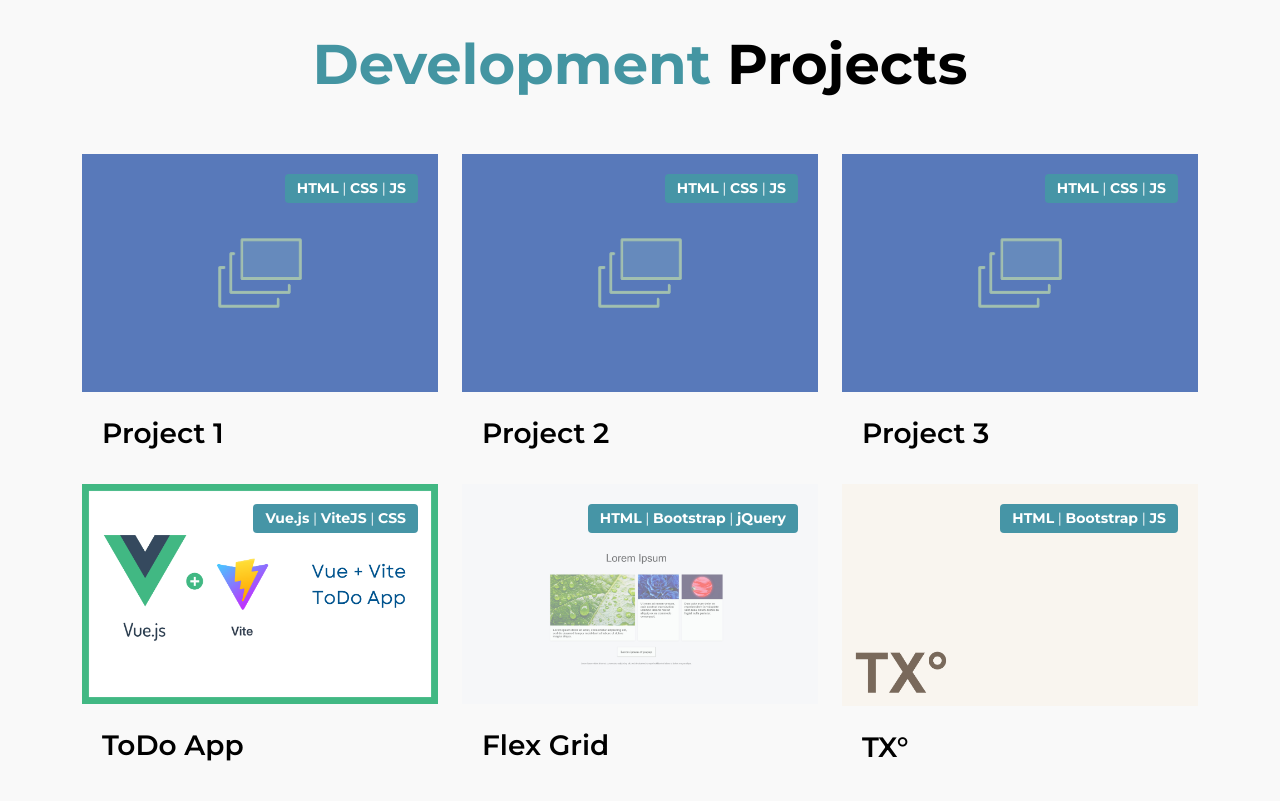
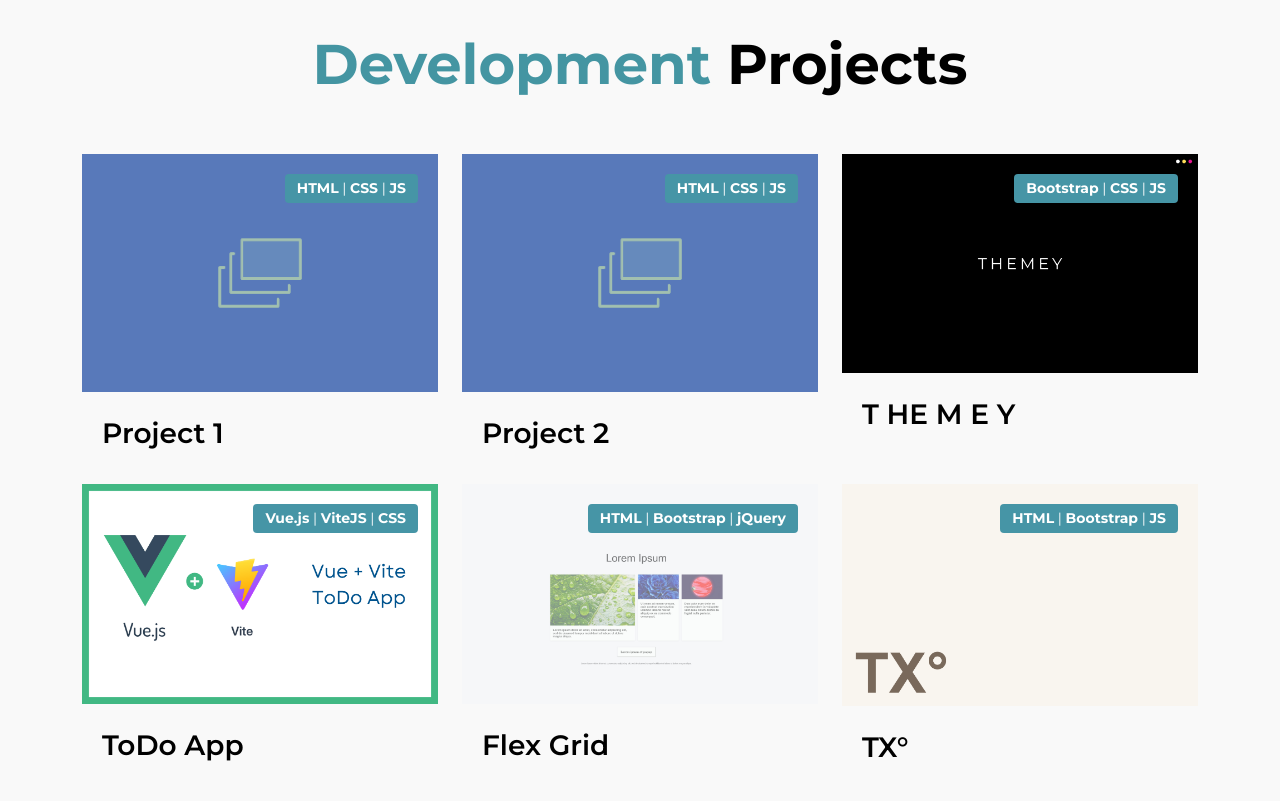
Before and after one commit to leeboleen/Lee-Barnes, a plain HTML site: page index.html in a window 1280 px wide. Shown: the part 4280-5081 px from the top of the page. Drawn offline with nearby package versions, Linux system fonts and the light colour scheme; a web font is replaced by a local one.

Commit message:
Updates to projects
Dev projects update

```diff
--- a/index.html
+++ b/index.html
@@ -242,13 +242,16 @@
                         <div class="col-lg-4 col-md-6 col-12">
                             <div class="menu-thumb">
                                 <div class="menu-image-wrap">
-                                    <img src="images/temp.png" class="img-fluid menu-image" alt="">
 
-                                    <span class="menu-tag bg-warning"><b>HTML</b> | <b>CSS</b> | <b>JS</b></span>
+                                    <a href="https://themey.vercel.app/" target="_blank">
+                                        <img src="images/THEMEY-thumbnail.png" class="img-fluid menu-image" alt="">
+                                    </a>
+
+                                    <span class="menu-tag bg-warning"><b>Bootstrap</b> | <b>CSS</b> | <b>JS</b></span>
                                 </div>
 
                                 <div class="menu-info d-flex flex-wrap align-items-center">
-                                    <h4 class="mb-0">Project 3</h4>
+                                    <h4 class="mb-0">T HE M E Y</h4>
                                 </div>
                             </div>
                         </div>
```
Also changed, not shown: images/THEMEY-thumbnail.png (added).
